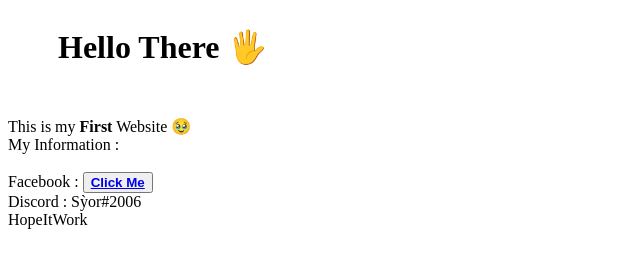
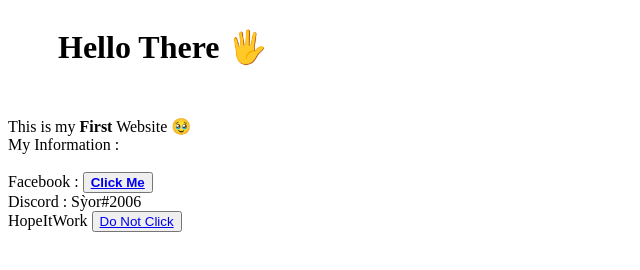
Before and after one commit to DucManh206/main, a plain HTML site: page index.html in a window 1280 px wide. Shown: the whole page, without its empty margins (0-640 px from the left). Drawn offline with Linux system fonts and the light colour scheme; a web font is replaced by a local one.

Commit message:
Update index.html

```diff
--- a/index.html
+++ b/index.html
@@ -28,7 +28,7 @@
     Discord : Sỳor#2006<br>
     </div>
   <div>
-      HopeItWork
+      HopeItWork <button><a href="https://youtu.be/dQw4w9WgXcQ">Do Not Click</a></button>
   </div>
   </p>
 </body>
```
